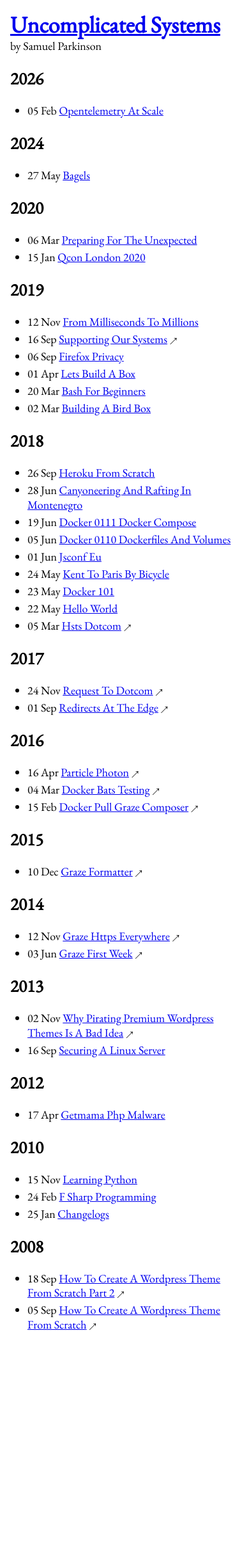
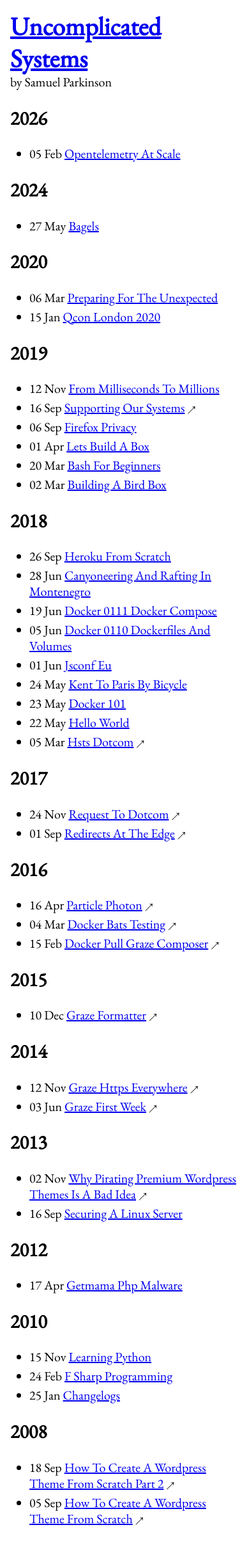
Before and after one commit to sjparkinson/uncomplicated.systems, a Jekyll site: the page built from index.html, in a window 390 px wide. Shown: the whole page at 64% size. Built offline with Jekyll 4.4.1, drawn with Linux system fonts in a browser that asks for light colours; before the commit the page ends 2115 px from its top, so only the background shows below that.

Commit message:
Remove body font size adjustment in mobile media query

```diff
--- a/assets/css/main.css
+++ b/assets/css/main.css
@@ -240,10 +240,6 @@ blockquote {
 }
 
 @media (max-width: 768px) {
-    body {
-        font-size: 18px;
-    }
-
     header[role="banner"] hgroup h1 {
         margin-top: 0;
     }
```
